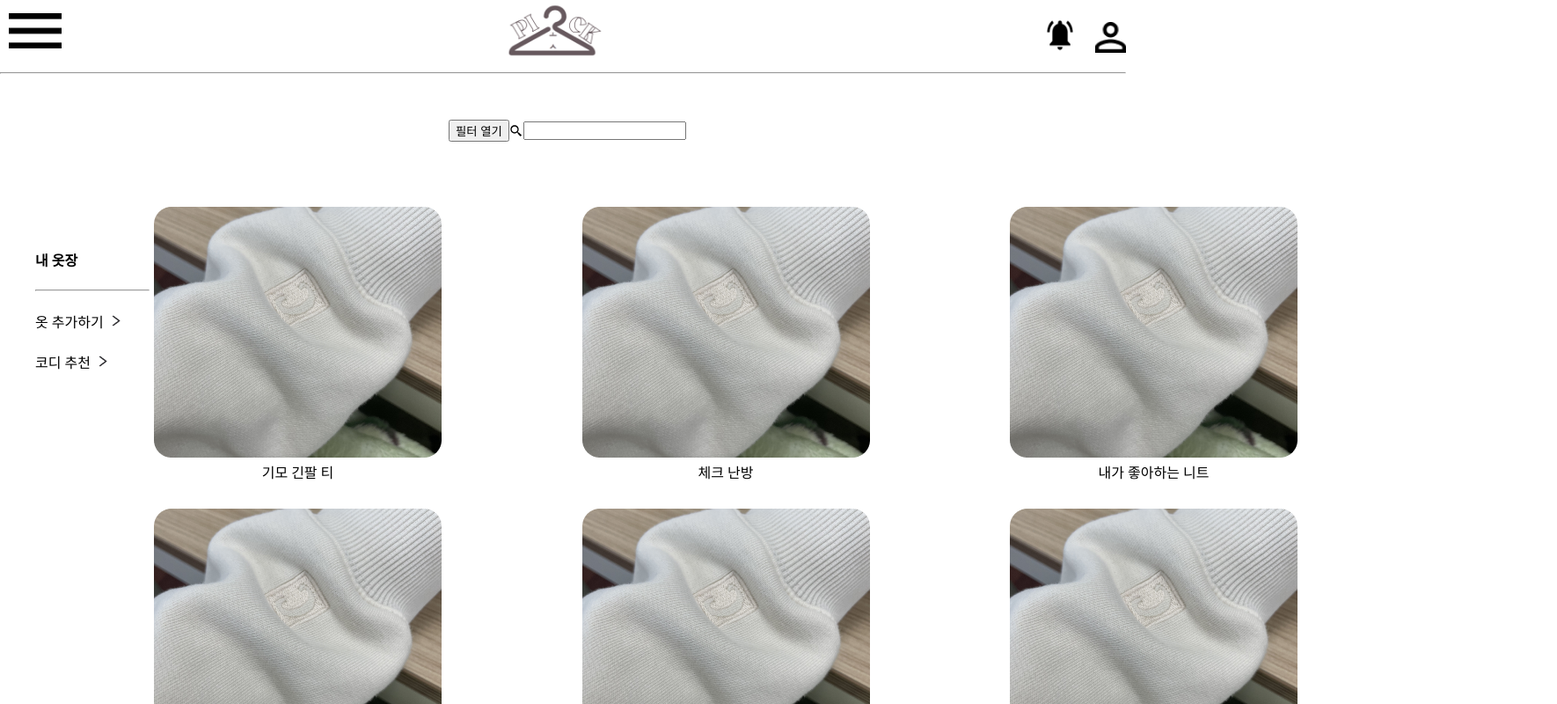
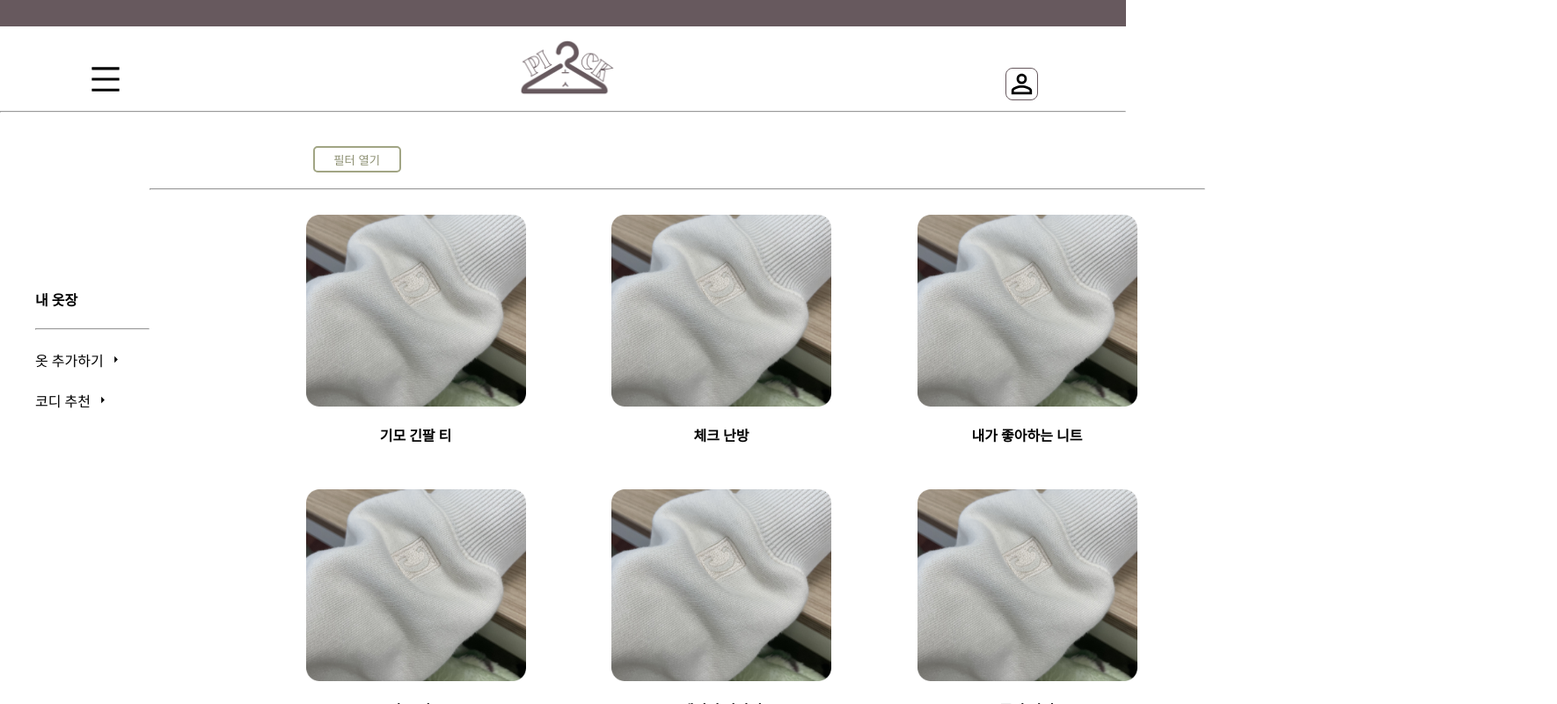
Before and after one commit to ClothPick/ClothPick-Team-Project-Web, a React (Create React App) app: page /closet in a window 1280 px wide. Shown: the top 800 px of the page at 88% size, 1770 px wide, since content can reach past the window. Built offline with nearby package versions, Linux system fonts and the light colour scheme.

Commit message:
[내 옷장] CSS 전체 수정

```diff
--- a/src/Closet/Accordion/Accordion.css
+++ b/src/Closet/Accordion/Accordion.css
@@ -6,19 +6,16 @@
   }
 
   .faq-list {
-    width: 60%;
+    /* width: 60%; */
     display: flex;
-    margin-right: 300px;
+    /* margin-right: 300px; */
   }
 
   .faq-card {
-    /* margin: auto; */
-    /* justify-content: center;
-    align-content: center; */
-    /* display: flex; */
-    margin-top: 10px;
-    width: 100%;
-    padding-left: 1.25rem;
+    width: 1100px;
+    margin-top: 30px;
+    padding-left: 13%;
+    padding-bottom: 10px;
     padding-right: 1.25rem;
     background-color: white;
     flex-direction: column;
@@ -33,12 +30,12 @@
   }
 
   .faq-card-answer {
-    position: flex;
+    width: 78%;
+    /* margin-top: 30px; */
     padding-top: 1rem;
-    padding-bottom: 1.5rem;
-    padding-right: 2rem;
-    border: 0px solid rgba(225,228,230,.5);
-    border-top-width: 1px;
+    padding-bottom: 1rem;
+    /* padding-right: 2rem; */
+    margin: 0 auto;
   }
 
   .faq-card-none {
@@ -57,3 +54,23 @@
     width: 100%;
     color: lightgray;
   }
+
+  .filter-btn {
+    width: 100px;
+    height: 30px;
+    border-radius: 5px;
+    border: solid 2px #A1A584;
+    color: #8d9073;
+    background-color: white;
+  }
+
+  .filter-btn:hover {
+    border: solid 3px #A1A584;
+
+  }
+
+  .hr-gray {
+    background: rgb(213, 213, 213);
+    height: 1px;
+    border: 0;
+  }
--- a/src/Closet/Accordion/Accordion.jsx
+++ b/src/Closet/Accordion/Accordion.jsx
@@ -1,8 +1,10 @@
 import React, { useState } from "react";
 import data from './data'
-import { BiSearchAlt2 } from 'react-icons/bi';
+// import { BiSearchAlt2 } from 'react-icons/bi';
 import TypeRadio from "./Collection/TypeRadioButton/TypeRadio";
 import ColorCheck from "./Collection/ColorCheckBox/ColorCheck";
+import "./Accordion.css"
+import './Collection/TypeRadioButton/CSSContents.css'
 
 // [내 옷장] Filter 구성 요소
 
@@ -16,7 +18,7 @@ const TextureRadio = () => {
     }
     return (
         <div>
-            <label>
+            <label className="m-l-20">
                 <input
                     id='radio1'
                     type='radio'
@@ -27,7 +29,7 @@ const TextureRadio = () => {
                 면
             </label>
 
-            <label>
+            <label className="m-l-20">
                 <input
                     id='radio2'
                     type='radio'
@@ -38,7 +40,7 @@ const TextureRadio = () => {
                 니트
             </label>
 
-            <label>
+            <label className="m-l-20">
                 <input
                     id='radio3'
                     type='radio'
@@ -48,7 +50,7 @@ const TextureRadio = () => {
                 />
                 벨벳
             </label>
-            <label>
+            <label className="m-l-20">
                 <input
                     id='radio4'
                     type='radio'
@@ -59,7 +61,7 @@ const TextureRadio = () => {
                 합성섬유
             </label>
 
-            <label>
+            <label className="m-l-20">
                 <input
                     id='radio5'
                     type='radio'
@@ -82,7 +84,7 @@ const StyleRadio = () => {
     }
     return (
         <div>
-            <label>
+            <label className="m-l-20">
                 <input
                     id='casual'
                     type='radio'
@@ -93,7 +95,7 @@ const StyleRadio = () => {
                 캐주얼
             </label>
 
-            <label>
+            <label className="m-l-20">
                 <input
                     id='lovely'
                     type='radio'
@@ -104,7 +106,7 @@ const StyleRadio = () => {
                 러블리
             </label>
 
-            <label>
+            <label className="m-l-20">
                 <input
                     id='highteen'
                     type='radio'
@@ -114,7 +116,7 @@ const StyleRadio = () => {
                 />
                 하이틴
             </label>
-            <label>
+            <label className="m-l-20">
                 <input
                     id='spoty'
                     type='radio'
@@ -125,7 +127,7 @@ const StyleRadio = () => {
                 스포티
             </label>
 
-            <label>
+            <label className="m-l-20">
                 <input
                     id='street'
                     type='radio'
@@ -136,7 +138,7 @@ const StyleRadio = () => {
                 스트릿
             </label>
 
-            <label>
+            <label className="m-l-20">
                 <input
                     id='modern'
                     type='radio'
@@ -147,7 +149,7 @@ const StyleRadio = () => {
                 모던
             </label>
 
-            <label>
+            <label className="m-l-20">
                 <input
                     id='styleEtc'
                     type='radio'
@@ -165,20 +167,17 @@ const Accordion = () => {
 
     const [cardOnOff, setCardOnOff] = useState(data);
     const showList = data;
-    const [search, setSearch] = useState('');
+    // const [search, setSearch] = useState('');
     const [text, setText] = useState('필터 열기'); // 필터 열기/닫기 state
 
-    const onChange = (e) => {
-        setSearch(e.target.value)
-    }
 
     const getQnACard = (item, index) => {
         return (
             <div className="faq-card" key={index}>
-                <div
-                    className="faq-card-title"
-                >
-                    <button onClick={() => {
+                <div>
+                    <button
+                        className="filter-btn"
+                        onClick={() => {
                             let tempCard = cardOnOff;
                             tempCard[index].show = !tempCard[index].show;
                             setCardOnOff([...tempCard]);
@@ -188,12 +187,11 @@ const Accordion = () => {
                         {text}
                     </button>
 
-
-                    <BiSearchAlt2 />
-                    <input type='text' value={search} onChange={onChange} />
-
+                    {/* <BiSearchAlt2 className="search-item" />
+                    <input type='text' value={search} onChange={onChange} /> */}
                 </div>
                 <div
+
                     className={
                         data[index].show
                             ? "faq-card-answer"
@@ -201,16 +199,17 @@ const Accordion = () => {
                     }
                 >
                     <div>
-                        <p className="FAQ-card-answer">{item.type}</p>
+                        <hr className="hr-gray" />
+                        <p className="bold">{item.type}</p>
                         <TypeRadio />
                         <hr className="hr-style" />
-                        <p className="FAQ-card-answer">{item.color}</p>
+                        <p className="bold">{item.color}</p>
                         <ColorCheck />
                         <hr className="hr-style" />
-                        <p className="FAQ-card-answer">{item.texture}</p>
+                        <p className="bold">{item.texture}</p>
                         <TextureRadio />
                         <hr className="hr-style" />
-                        <p className="FAQ-card-answer">{item.style}</p>
+                        <p className="bold">{item.style}</p>
                         <StyleRadio />
                     </div>
                 </div>
@@ -224,7 +223,9 @@ const Accordion = () => {
                 <div className="faq-list batch">
                     {showList.map((item, index) => getQnACard(item, index))}
                 </div>
+
             </div>
+            <hr />
         </div>
     );
 };
--- a/src/Closet/Accordion/Collection/TypeRadioButton/CSSContents.css
+++ b/src/Closet/Accordion/Collection/TypeRadioButton/CSSContents.css
@@ -1,6 +1,7 @@
 .text-detail {
     display: flex;
     margin: 30px 15px auto;
+    font-weight: 500;
 }
 
 .radio-contents {
--- a/src/Closet/CSSClosetMain.css
+++ b/src/Closet/CSSClosetMain.css
@@ -1,3 +1,5 @@
 .closet-body {
     display: flex;
+    max-width: 2000px;
+    margin: 0 auto;
 }
--- a/src/Closet/ClosetList/closetList.css
+++ b/src/Closet/ClosetList/closetList.css
@@ -1,93 +1,47 @@
 
-.fil{
-    width: 1290px;
-    height: 100px;
-    display: contents;
-    /* margin-right: 80px; */
-    /* position: absolute; */
-}
 .root{
-    width: 1600px;
     height: auto;
-    float: left;
-    margin-top: 10px;
-    /* display: flex; */
-    /* margin: 10px; */
+    margin: 0 auto;
     display: flex;
     flex-direction: column;
 
 }
-.root>hr{
-    margin-left : auto;
-    margin-right : auto;
-
-}
 
 .itemlist{
-    width: 1300px;
-    height: auto;
-    margin-top: 50px;
-    clear: both;
+    width: 1100px;
+    padding-left: 100px;
+    margin: 0 auto;
     display: flex;
     flex-direction: row;
     flex-wrap: wrap;
+    justify-content: space-evenly;
+    /* margin-left: 100px; */
+}
 
-    /* margin-left: 43px; */
-    justify-content: space-between;
-
+.itemimg>img {
+    display: flex;
+    padding: 20px;
+    width: 250px;
 }
 
 .itemname{
     text-align: center;
+    font-weight: 700;
     margin-bottom: 30px;
-}
-/* 전체 바디 */
-.mypage{
-    margin-left: 5px;
-    /* position: absolute; */
-    /* margin-left: 100px; */
-}
-/* 아이템 스타일 */
-/* .itemlist{
-    display: flex;
-    flex-direction: row;
-    flex-wrap: wrap;
-    justify-content: space-between;
-    /* background-color: aqua; */
-    /* margin-top: 500px; */
-/* } */ */
-.itemone{
-    width: 30%;
-    display: flex;
-    flex-direction: column;
-    align-items: center;
-    margin-top: 3%;
-    margin-bottom: 3%;
 }
 
 /* 페이지 버튼 */
 .num{
-        width: 88%;
+        width: 50%;
         display: flex;
         justify-content: space-evenly;
         align-items: center;
-        /* min-height: 100vh; */
+        margin: 0 auto;
+        padding-left: 100px;
 
 }
-.pagenumBox{
-
-    display: flex;
-    justify-content: center;
-    align-items: center;
-    flex-direction: row;
-    flex-wrap: nowrap;
-}
-
-
-
-
 
 .pagenumBox:hover{
-    text-shadow: 2px 2px 2px gray;
-    font-weight: 200;
+    font-family: 25px;
+    font-weight: bold;
 }
--- a/src/Closet/ClosetList/closetList.js
+++ b/src/Closet/ClosetList/closetList.js
@@ -1,19 +1,14 @@
 import React, { useState, useEffect, useRef } from 'react';
 import './closetList.css'
 import cloth1 from '../../img/cloth1.png'
-import ArrowLeft from '../../img/right.png'
-import ArrowRight from '../../img/left.png'
 import Accordion from '../Accordion/Accordion';
 import "../Accordion/Accordion.css";
-// import Pagination from './pagination';
+import { IoMdArrowDropleftCircle } from "react-icons/io"
+import { IoMdArrowDroprightCircle } from "react-icons/io"
 
 
 function ClosetList() {
     const [textColor, setTextColor] = useState('black');
-
-    const handleChangeTextColor = (e) => {
-        setTextColor(textColor == 'black' ? '#CCCCCC' : 'black');
-    }
 
     const [currentPage, setCurrentPage] = useState(1);
     const [postsPerPage, setPostsPerPage] = useState(6);
@@ -49,142 +44,143 @@ function ClosetList() {
     const list = [
         {
             id: 1,
-            img: <img src={cloth1}></img>,
+            img: <img src={cloth1} alt=""></img>,
             explain: '기모 긴팔 티'
+
         },
         {
             id: 2,
-            img: <img src={cloth1}></img>,
+            img: <img src={cloth1} alt=""></img>,
             explain: '체크 난방'
         },
         {
             id: 3,
-            img: <img src={cloth1}></img>,
+            img: <img src={cloth1} alt=""></img>,
             explain: '내가 좋아하는 니트'
         },
         {
             id: 4,
-            img: <img src={cloth1}></img>,
+            img: <img src={cloth1} alt=""></img>,
             explain: '디스 이즈'
         },
         {
             id: 5,
-            img: <img src={cloth1}></img>,
+            img: <img src={cloth1} alt=""></img>,
             explain: '베이지 반팔티'
         },
         {
             id: 6,
-            img: <img src={cloth1}></img>,
+            img: <img src={cloth1} alt=""></img>,
             explain: '푸마 반팔'
         },
         {
             id: 7,
-            img: <img src={cloth1}></img>,
+            img: <img src={cloth1} alt=""></img>,
             explain: '반팔인데 로고 민트 7'
         },
         {
             id: 8,
-            img: <img src={cloth1}></img>,
+            img: <img src={cloth1} alt=""></img>,
             explain: '언제 샀는지 기억 안나  8'
         },
         {
             id: 9,
-            img: <img src={cloth1}></img>,
+            img: <img src={cloth1} alt=""></img>,
             explain: '커버낫123 9'
         },
         {
             id: 10,
-            img: <img src={cloth1}></img>,
+            img: <img src={cloth1} alt=""></img>,
             explain: '커버낫'
         },
         {
             id: 11,
-            img: <img src={cloth1}></img>,
+            img: <img src={cloth1} alt=""></img>,
             explain: '기모 긴팔 티'
         },
         {
             id: 12,
-            img: <img src={cloth1}></img>,
+            img: <img src={cloth1} alt=""></img>,
             explain: '기모 긴팔 티'
         },
         {
             id: 13,
-            img: <img src={cloth1}></img>,
+            img: <img src={cloth1} alt=""></img>,
             explain: '기모 긴팔 티'
         },
         {
             id: 14,
-            img: <img src={cloth1}></img>,
+            img: <img src={cloth1} alt=""></img>,
             explain: '기모 긴팔 티'
         },
         {
             id: 15,
-            img: <img src={cloth1}></img>,
+            img: <img src={cloth1} alt=""></img>,
             explain: '기모 긴팔 티'
         },
         {
             id: 16,
-            img: <img src={cloth1}></img>,
+            img: <img src={cloth1} alt=""></img>,
             explain: '기모 긴팔 티'
         },
         {
             id: 17,
-            img: <img src={cloth1}></img>,
+            img: <img src={cloth1} alt=""></img>,
             explain: '기모 긴팔 티'
         },
         {
             id: 18,
-            img: <img src={cloth1}></img>,
+            img: <img src={cloth1} alt=""></img>,
             explain: '기모 긴팔 티'
         },
         {
             id: 19,
-            img: <img src={cloth1}></img>,
+            img: <img src={cloth1} alt=""></img>,
             explain: '기모 긴팔 티'
         },
         {
             id: 20,
-            img: <img src={cloth1}></img>,
+            img: <img src={cloth1} alt=""></img>,
             explain: '기모 긴팔 티'
         },
         {
             id: 21,
-            img: <img src={cloth1}></img>,
+            img: <img src={cloth1} alt=""></img>,
             explain: '기모 긴팔 티'
         },
         {
             id: 22,
-            img: <img src={cloth1}></img>,
+            img: <img src={cloth1} alt=""></img>,
             explain: '기모 긴팔 티'
         },
         {
             id: 23,
-            img: <img src={cloth1}></img>,
+            img: <img src={cloth1} alt=""></img>,
             explain: '기모 긴팔 티'
         },
         {
             id: 24,
-            img: <img src={cloth1}></img>,
+            img: <img src={cloth1} alt=""></img>,
             explain: '기모 긴팔 티'
         },
         {
             id: 25,
-            img: <img src={cloth1}></img>,
+            img: <img src={cloth1} alt=""></img>,
             explain: '기모 긴팔 티'
         },
         {
             id: 26,
-            img: <img src={cloth1}></img>,
+            img: <img src={cloth1} alt=""></img>,
             explain: '기모 긴팔 티'
         },
         {
             id: 27,
-            img: <img src={cloth1}></img>,
+            img: <img src={cloth1} alt=""></img>,
             explain: '기모 긴팔 티'
         },
         {
             id: 28,
-            img: <img src={cloth1}></img>,
+            img: <img src={cloth1} alt=""></img>,
             explain: '기모 긴팔 티'
         }
 
@@ -203,23 +199,20 @@ function ClosetList() {
 
     return (
         <div className='root'>
-            <div className='fil'>
-                <Accordion />
-            </div>
-            {/* <hr></hr> */}
-            <div className='mypage'>
+            <Accordion />
+            <div>
                 <div className='itemlist'>
                     {
                         onepage.map((data) => (
-                            <div className='itemone' key={data.id}>
-                                <div className='iteming'>{data.img}</div>
+                            <div key={data.id}>
+                                <div className='itemimg'>{data.img}</div>
                                 <div className='itemname'>{data.explain}</div>
                             </div>
                         ))
                     }
                 </div>
                 <div className='num'>
-                    <img src={ArrowRight} onClick={() => prev()} alt='' />
+                    <IoMdArrowDropleftCircle size="35" color="#67595e" className="circle-btn" onClick={() => prev()} />
                     {
                         pageNumbers.map((data) => (
                             <div className='pagenumBox' key={data.id}>
@@ -227,7 +220,7 @@ function ClosetList() {
                             </div>
                         ))
                     }
-                    <img src={ArrowLeft} onClick={() => next()} alt='' />
+                    <IoMdArrowDroprightCircle size="35" color="#67595e" className="circle-btn" onClick={() => next()} />
 
                 </div>
             </div>
--- a/src/Closet/ClosetMain.jsx
+++ b/src/Closet/ClosetMain.jsx
@@ -13,10 +13,7 @@ function ClosetMain() {
       <div className="closet-body">
         <div className="flex"><Sidebar /></div>
         <div className="flex"><ClosetList /></div>
-
       </div>
-
-
     </div>
 
   );
--- a/src/Header/header.css
+++ b/src/Header/header.css
@@ -1,37 +1,20 @@
 .header{
     display: flex;
-    flex-flow: row nowrap;
+    /* flex-flow: row nowrap; */
     justify-content: space-between;
+    margin-left: 100px;
+    margin-right: 100px;
 }
 #logo{
     width: 130px;
-    height: 70px;
+    margin-top: 10px;
 }
 
-
-#menubar{
-    width: 60px;
-    height: 40px;
-    margin-top: 15px;
-    margin-left: 10px;
+.item {
+    margin-top: auto;
 }
 
-
-
-#alarm{
-    width: 40px;
-    height: 40px;
-    margin-top: 20px;
+.item > svg {
+    border: solid 1.5px #67595e;
+    border-radius: 8px;
 }
-
-
-#human{
-    width: 35px;
-    height: 35px;
-    margin-left: 20px;
-}
-
-.end{
-    margin-top: 15px;
-    margin-right: 10px;
-}
--- a/src/Header/header.js
+++ b/src/Header/header.js
@@ -1,20 +1,21 @@
 import logo from '../img/PICK.PNG'
 import './header.css';
-import menubar from '../img/Vector.png'
-import human from '../img/human.png'
-import alarm from '../img/Alarm.png'
+import { AiOutlineMenu } from 'react-icons/ai';
+import { MdPersonOutline } from 'react-icons/md';
+
+
 
 
 function header() {
     return (
         <div>
+            <div className='header-bar'></div>
             <div className='header'>
-                <div class="item"><img src={menubar} alt="menu" id="menubar"></img></div>
+                <AiOutlineMenu size='40' className="menu" />
                 <div class="item"><img src={logo} alt="logo" id="logo"></img></div>
 
                 <div className="item">
-                    <img src={alarm} alt="logo" id="alarm"></img>
-                    <img src={human} alt="logo" id="human"></img>
+                    <MdPersonOutline size="35"></MdPersonOutline>
                 </div>
             </div>
             <hr></hr>
--- a/src/Sidebar/sidebar.css
+++ b/src/Sidebar/sidebar.css
@@ -11,3 +11,7 @@
     height: 15px;
     padding-top: 10px;
 }
+
+.sidebar > p:hover {
+    color: #A1A584;
+}
--- a/src/Sidebar/sidebar.js
+++ b/src/Sidebar/sidebar.js
@@ -1,17 +1,20 @@
 import './sidebar.css'
 import Arrow from '../img/arrow.png'
+import { IoMdArrowDropright } from "react-icons/io"
 
 function sidebar() {
     return (
         <div className='sidebar'>
             <h4>내 옷장</h4>
             <hr></hr>
-            <p></p>
-            <span>옷 추가하기 </span>
-            <img src={Arrow} alt='side' id='arrow'></img>
-            <p></p>
-            <span>코디 추천 </span>
-            <img src={Arrow} alt='side' id='arrow'></img>
+            <p>
+                <span>옷 추가하기 </span>
+                <IoMdArrowDropright id='arrow'></IoMdArrowDropright>
+            </p>
+            <p>
+                <span>코디 추천 </span>
+                <IoMdArrowDropright id='arrow'></IoMdArrowDropright>
+            </p>
         </div>
     )
 
```
Lines whose indentation alone changed are shown as unchanged.
